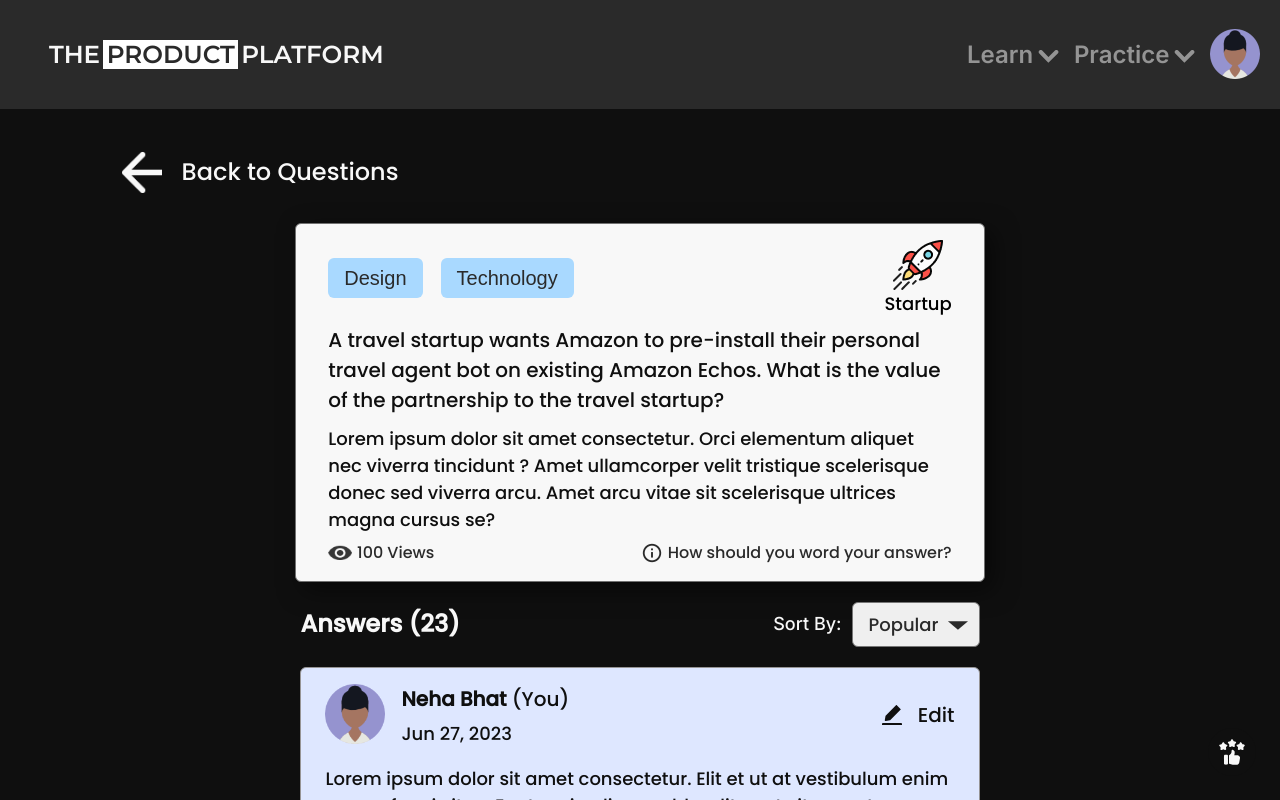
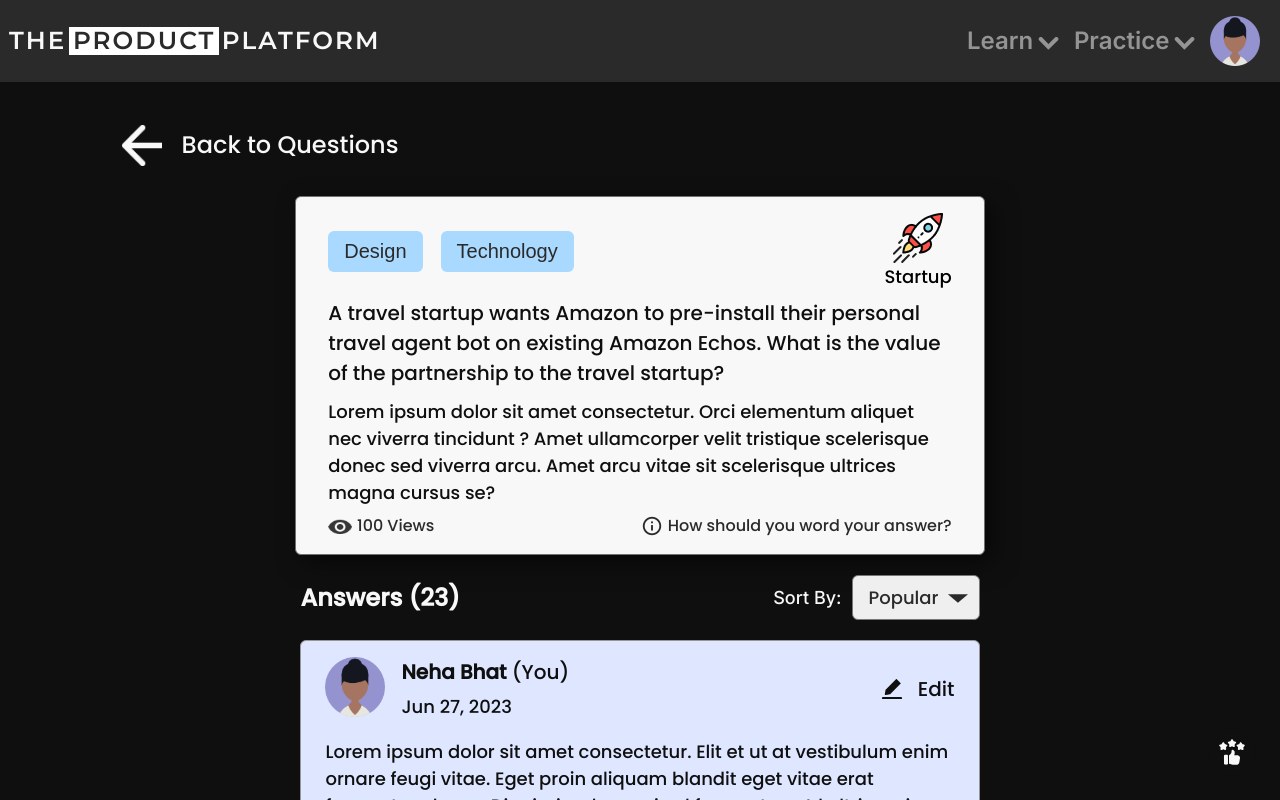
Before and after one commit to vedantnaik1008/Vedant-Naik-Internship, a Next.js app: page / in a window 1280 px wide. Shown: the top 800 px of the page. Built offline with nearby package versions, Linux system fonts and the light colour scheme.

Commit message:
fixed heading issue

```diff
--- a/app/globals.css
+++ b/app/globals.css
@@ -41,19 +41,29 @@
     display: flex;
     align-items: center;
     gap: 2.96px;
-    padding: 24.12px 39.89px 24.12px 39.89px;
 }
 
-.header-title span {
-    font-weight: 600;
-    font-size: 8.26px;
-    line-height: 13.7px;
+.header-title span:nth-child(1),.header-title span:nth-child(3) {
+
     color: #f8f8f8;
+font-size: 8.26px;
+font-weight: 600;
+line-height: 13.7px;
+letter-spacing: 1.8553520441055298px;
+text-align: center;
+
+
 }
 
 .header-title span:nth-child(2) {
     background-color: #ffffff;
     color: #2a2a2a;
+padding: 0.03px 1.25px 0.03px 1.25px;
+font-size: 8.26px;
+font-weight: 600;
+line-height: 13.7px;
+letter-spacing: 1.8553520441055298px;
+text-align: center;
 }
 
 .main-container {
@@ -941,13 +951,21 @@
 @media screen and (min-width: 768px) {
     .header-title span:nth-child(2) {
         padding: 6.66px 3.59px 6.66px 3.59px;
+font-size: 24.6px;
+font-weight: 600;
+line-height: 15.14px;
+letter-spacing: 2.049896001815796px;
+text-align: center;
+
     }
-    .header-title span {
+    .header-title span:nth-child(1), .header-title span:nth-child(3){
         font-size: 24.6px;
         line-height: 15.14px;
+        letter-spacing: 2.049896001815796px;
     }
     header .user-img {
         display: none;
+        padding: 16px 20px 16px 20px;
     }
     header nav ul li {
         display: flex;
```
